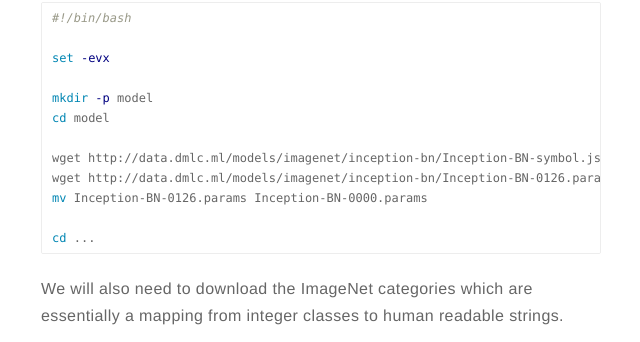
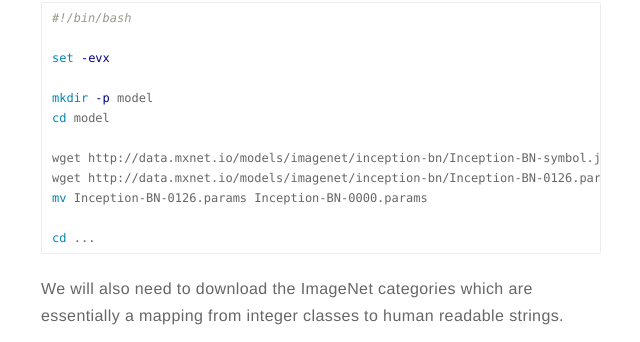
Before and after one commit to Chouffe/chouffe.github.com, a Jekyll site: the page built from _posts/2019-03-24-mxnet-made-simple-pretrained-models.md, in a window 1280 px wide and 900 px high, scrolled down 1710 px. Shown: the part 149-491 px from the top of the window, without its empty margins (319-959 px from the left). Built offline with Jekyll 4.4.1, drawn with Linux system fonts in a browser that asks for light colours; part of the change alters nothing that is shown.

Commit message:
[posts][pretrained] fix dmlc.data -> mxnet.io

```diff
--- a/_posts/2019-03-24-mxnet-made-simple-pretrained-models.md
+++ b/_posts/2019-03-24-mxnet-made-simple-pretrained-models.md
@@ -81,8 +81,8 @@ set -evx
 mkdir -p model
 cd model
 
-wget http://data.dmlc.ml/models/imagenet/inception-bn/Inception-BN-symbol.json
-wget http://data.dmlc.ml/models/imagenet/inception-bn/Inception-BN-0126.params
+wget http://data.mxnet.io/models/imagenet/inception-bn/Inception-BN-symbol.json
+wget http://data.mxnet.io/models/imagenet/inception-bn/Inception-BN-0126.params
 mv Inception-BN-0126.params Inception-BN-0000.params
 
 cd ...
```
